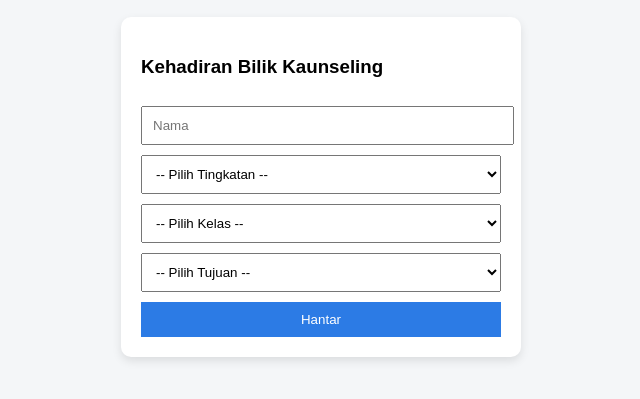
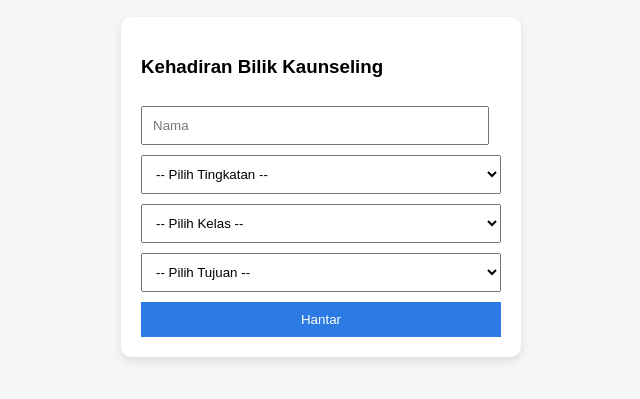
Before and after one commit to SafiqSyahmi/kehadiranbilikkaunseling, a plain HTML site: page index.html in a window 1280 px wide. Shown: the part 213-612 px from the top of the page, 319-959 px from the left. Drawn offline with Linux system fonts and the light colour scheme.

Commit message:
Update index.html

```diff
--- a/index.html
+++ b/index.html
@@ -26,7 +26,7 @@ select, button{
   margin-top:10px;
 }
 input{
-  width:97%;
+  width:90%;
   padding: 10px;
   margin-top:10px;
 }
```
